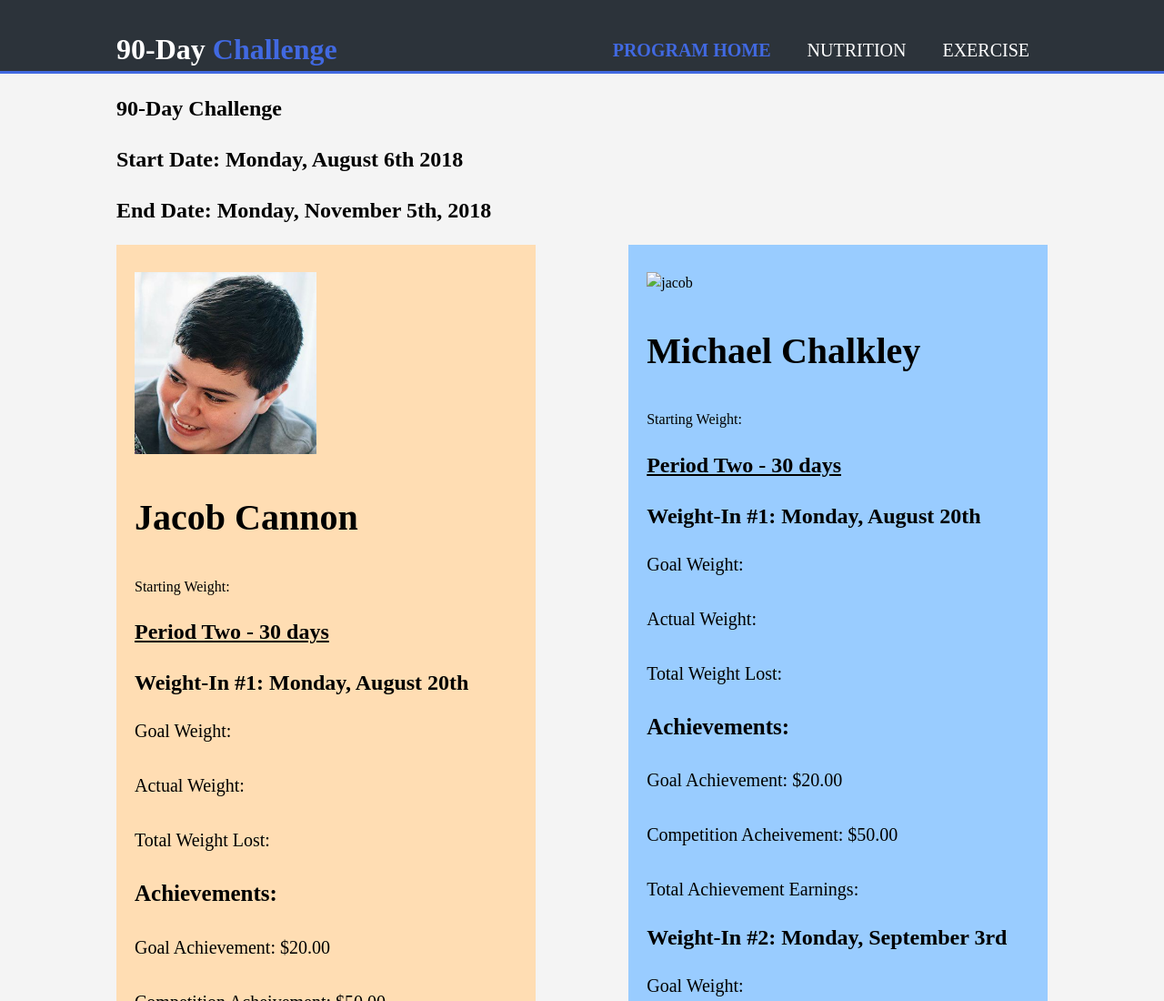
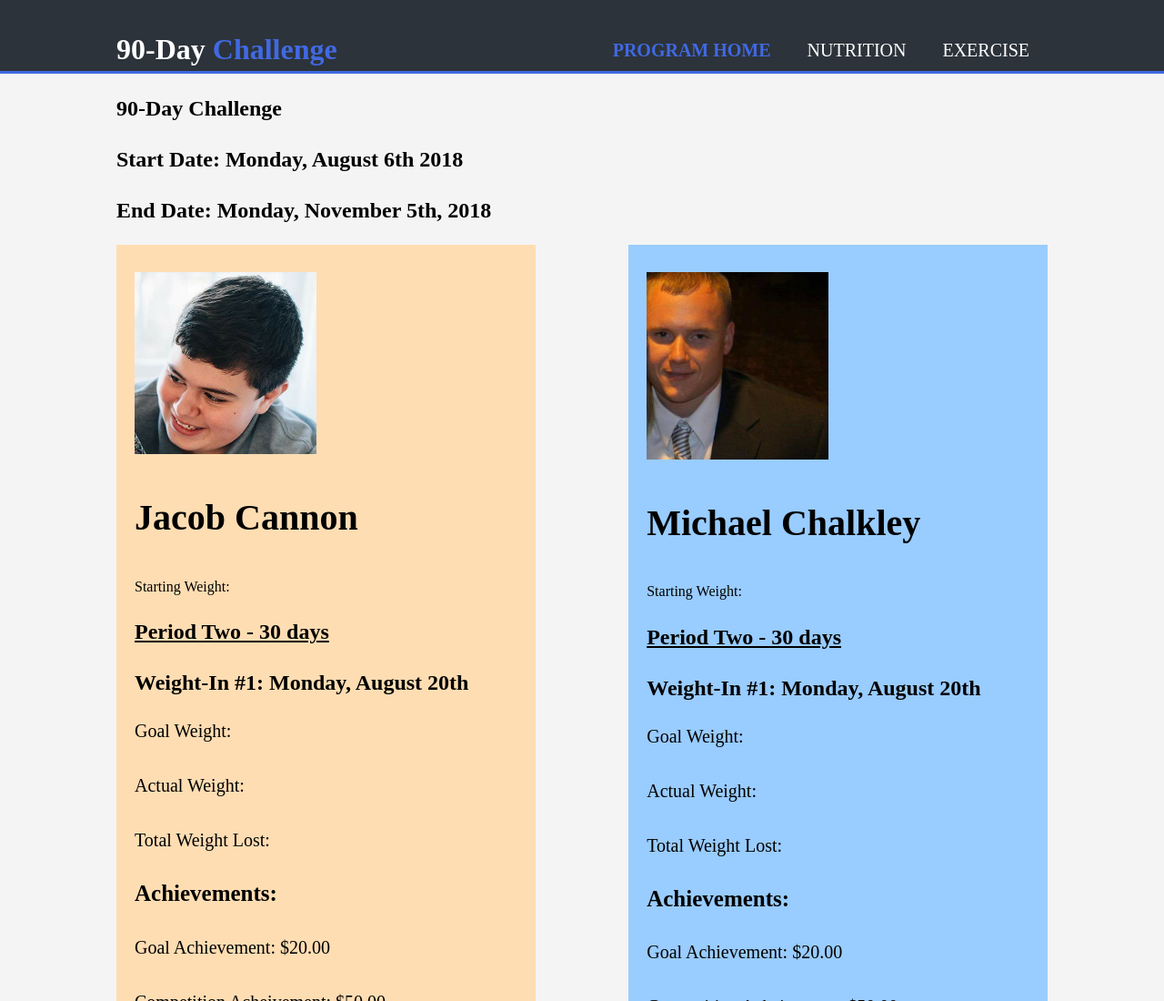
Before and after one commit to mcchalkley/90daychallenge, a plain HTML site: page Index.html in a window 1280 px wide. Shown: the top 1100 px of the page at 91% size. Drawn offline with Linux system fonts and the light colour scheme.

Commit message:
Update Index.html

```diff
--- a/Index.html
+++ b/Index.html
@@ -160,7 +160,7 @@
 
 
 			<div class="michael">
-				<img src="michael.png" alt=jacob style="max-width: 200px;, height: auto;">
+				<img src="michael.jpg" alt=michael style="max-width: 200px;, height: auto;">
 			    <h1>Michael Chalkley</h1>
 			    <p>Starting Weight: </p>
 
```
